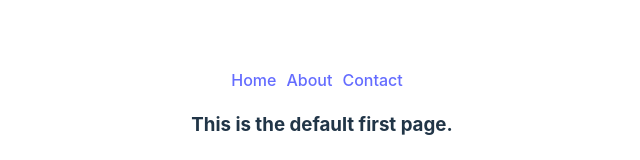
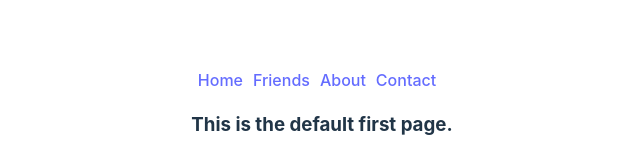
Before and after one commit to sadiaprova12/Intro-To-React-Router-0.2, a React (Vite) app: page / in a window 1280 px wide. Shown: the part 287-447 px from the top of the page, without its empty margins (318-958 px from the left). Built offline with nearby package versions, Linux system fonts and the light colour scheme.

Commit message:
added link to friends

```diff
--- a/src/components/About/Header/Header.jsx
+++ b/src/components/About/Header/Header.jsx
@@ -7,6 +7,7 @@ const Header = () => {
     return (
         <nav>
             <Link to="/">Home</Link>
+            <Link to = "/friends">Friends</Link>
             <Link to="/about">About</Link>
             <Link to="/contact">Contact</Link>
         </nav>
```
